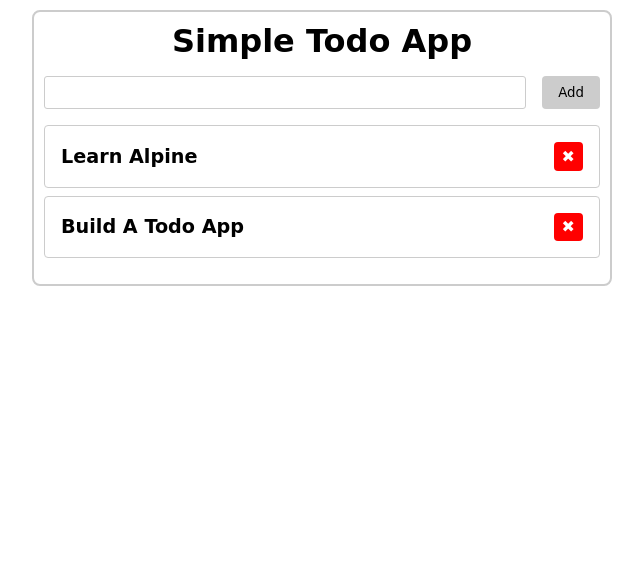
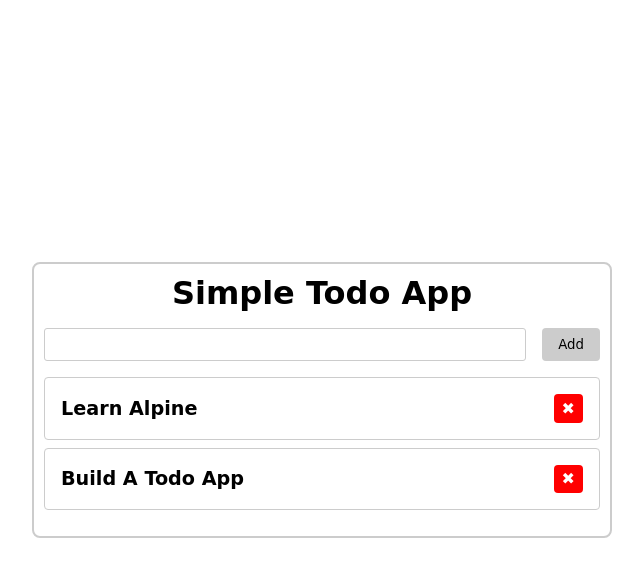
Before and after one commit to misaelpaulmamangun/Dashiell, a plain HTML site: page index.html in a window 1280 px wide. Shown: the whole page, without its empty margins (318-961 px from the left). Drawn offline with nearby package versions, Linux system fonts and the light colour scheme; a web font is replaced by a local one.

Commit message:
update height

```diff
--- a/css/main.css
+++ b/css/main.css
@@ -7,12 +7,16 @@
 
 body {
   font-family: 'DynaPuff', cursive;
+  height: 100vh;
 }
 
 .container {
   max-width: 600px;
   margin: 0 auto;
   padding: 0;
+  display: grid;
+  align-items: center;
+  height: 100%;
 }
 
 .text-center {
```
